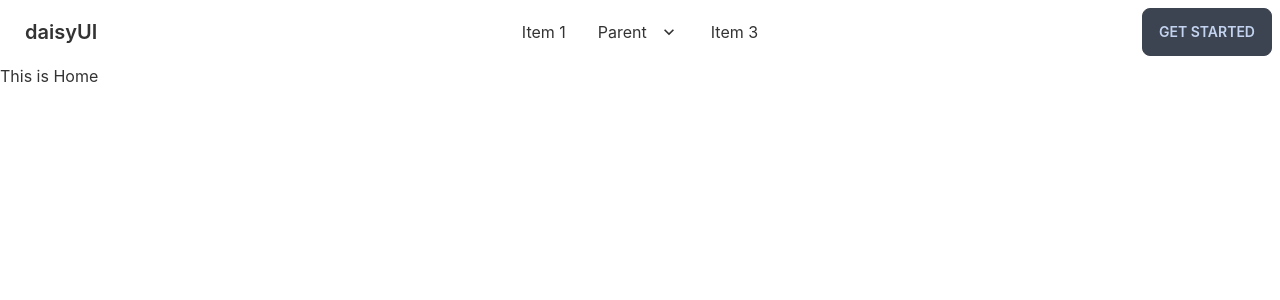
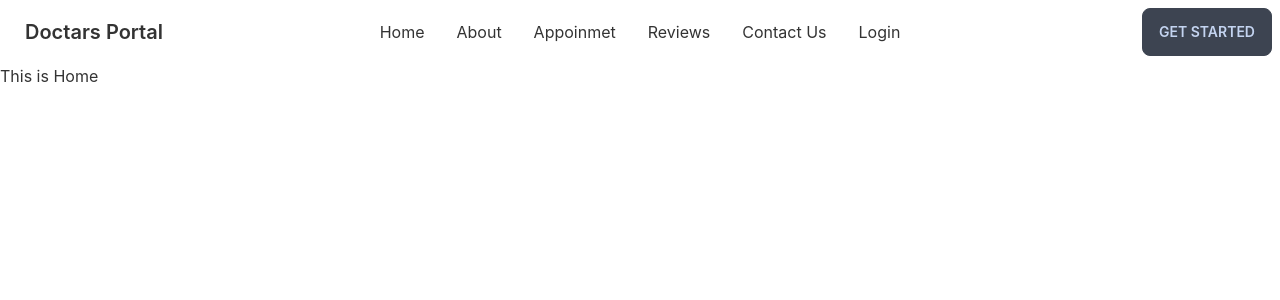
Before and after one commit to AlaminDolar/doctors-portal-client, a React (Create React App) app: page / in a window 1280 px wide. Shown: the top 300 px of the page. Built offline with nearby package versions, Linux system fonts and the light colour scheme.

Commit message:
MenuItem Added

```diff
--- a/src/Pages/Shared/Navbar.js
+++ b/src/Pages/Shared/Navbar.js
@@ -1,4 +1,12 @@
 import React from 'react';
+const MenuItem = <>
+    <li><a>Home</a></li>
+    <li><a>About</a></li>
+    <li><a>Appoinmet</a></li>
+    <li><a>Reviews</a></li>
+    <li><a>Contact Us</a></li>
+    <li><a>Login</a></li>
+</>
 
 const Navbar = () => {
     return (
@@ -9,36 +17,14 @@
                         <svg xmlns="http://www.w3.org/2000/svg" className="h-5 w-5" fill="none" viewBox="0 0 24 24" stroke="currentColor"><path strokeLinecap="round" strokeLinejoin="round" strokeWidth="2" d="M4 6h16M4 12h8m-8 6h16" /></svg>
                     </label>
                     <ul tabIndex={0} className="menu menu-compact dropdown-content mt-3 p-2 shadow bg-base-100 rounded-box w-52">
-                        <li><a>Item 1</a></li>
-                        <li tabIndex={0}>
-                            <a className="justify-between">
-                                Parent
-                                <svg className="fill-current" xmlns="http://www.w3.org/2000/svg" width="24" height="24" viewBox="0 0 24 24"><path d="M8.59,16.58L13.17,12L8.59,7.41L10,6L16,12L10,18L8.59,16.58Z" /></svg>
-                            </a>
-                            <ul className="p-2">
-                                <li><a>Submenu 1</a></li>
-                                <li><a>Submenu 2</a></li>
-                            </ul>
-                        </li>
-                        <li><a>Item 3</a></li>
+                        {MenuItem}
                     </ul>
                 </div>
-                <a className="btn btn-ghost normal-case text-xl">daisyUI</a>
+                <a className="btn btn-ghost normal-case text-xl">Doctars Portal</a>
             </div>
             <div className="navbar-center hidden lg:flex">
                 <ul className="menu menu-horizontal p-0">
-                    <li><a>Item 1</a></li>
-                    <li tabIndex={0}>
-                        <a>
-                            Parent
-                            <svg className="fill-current" xmlns="http://www.w3.org/2000/svg" width="20" height="20" viewBox="0 0 24 24"><path d="M7.41,8.58L12,13.17L16.59,8.58L18,10L12,16L6,10L7.41,8.58Z" /></svg>
-                        </a>
-                        <ul className="p-2">
-                            <li><a>Submenu 1</a></li>
-                            <li><a>Submenu 2</a></li>
-                        </ul>
-                    </li>
-                    <li><a>Item 3</a></li>
+                    {MenuItem}
                 </ul>
             </div>
             <div className="navbar-end">
```
